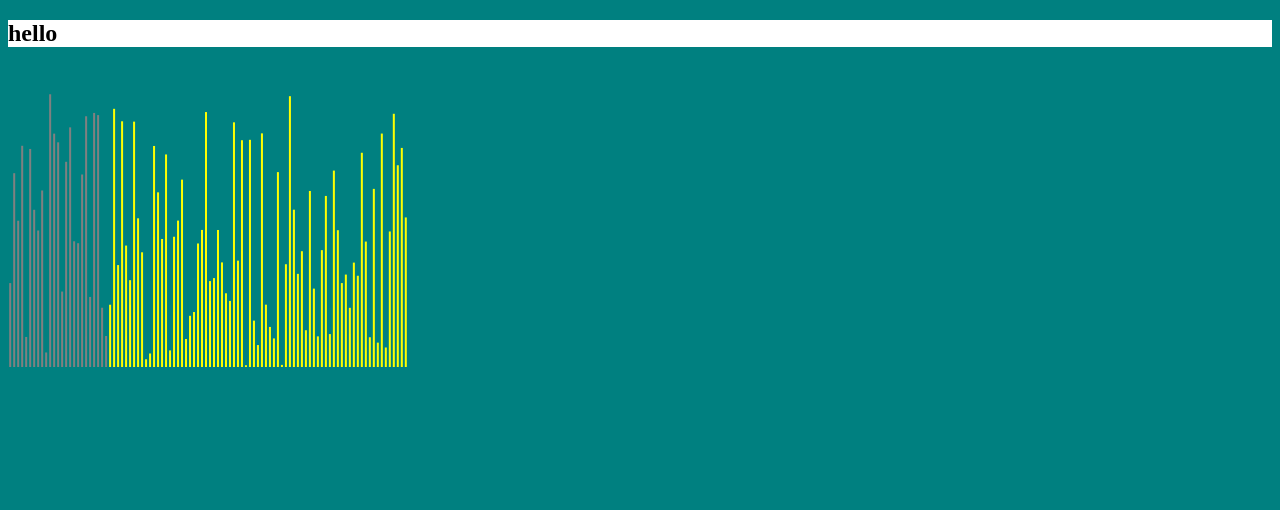
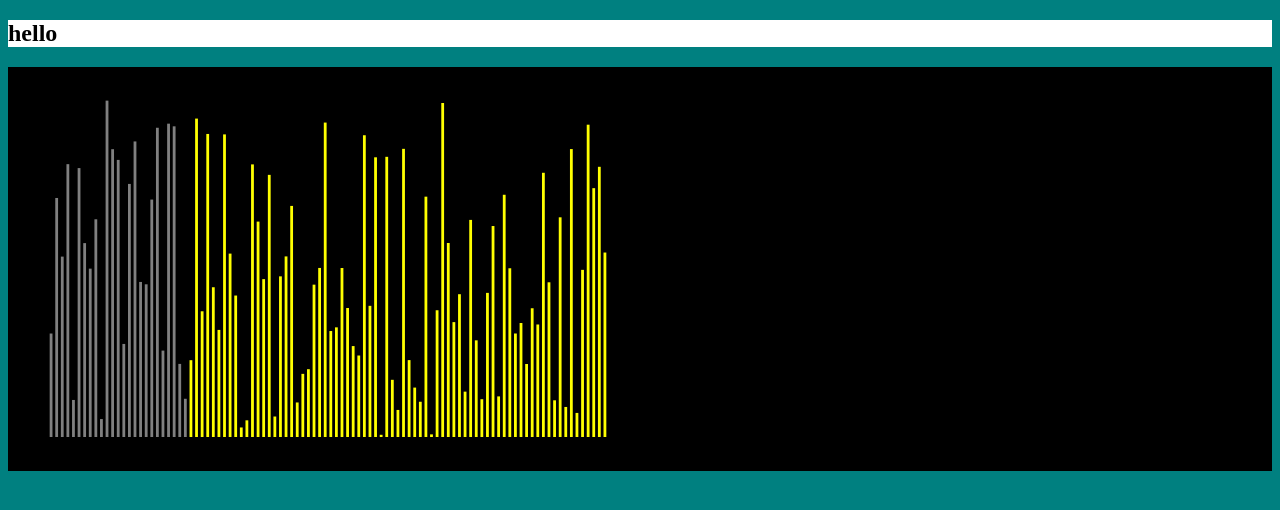
Before and after one commit to am964411/ohio_test, a plain HTML site: page d3.html in a window 1280 px wide. Drawn offline with nearby package versions, Linux system fonts and the light colour scheme.

Commit message:
added margin

```diff
--- a/css/d3.css
+++ b/css/d3.css
@@ -12,3 +12,7 @@ h2 {
 body {
 	background-color: teal;
 }
+
+#chartArea {
+	background-color: black;
+}
--- a/d3.html
+++ b/d3.html
@@ -24,12 +24,19 @@
 					return Math.random() * 50;
 				});
 
-				var w = 400, h = 300;
+				var margin = {top:0, right: 0, bottom: 30, left: 40};
+
+				var w = 600 - margin.left - margin.right,
+					h = 400 - margin.top - margin.bottom;
 
 
 				var svg = d3.select('#chartArea').append('svg')
-					.attr('width', w)
-					.attr('height', h);
+					.attr('width', w + margin.left + margin.right)
+					.attr('height', h + margin.top + margin.bottom)
+					.append('g')
+					.attr('transform','translate(' + margin.left + ',' + margin.top + ')' );
+
+
 
 
 				var xScale = d3.scale.ordinal()
```
